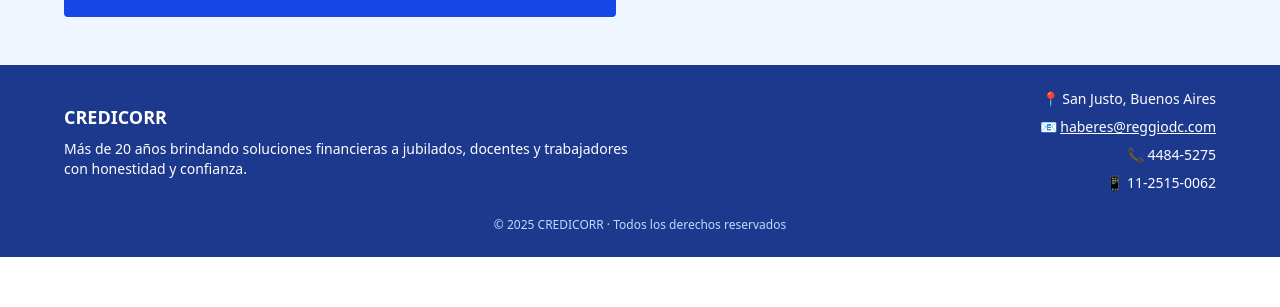
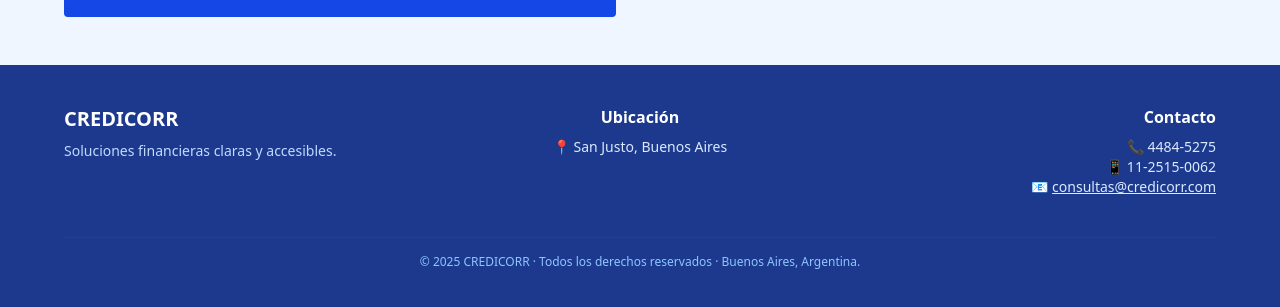
Before and after one commit to sarodruiz/landing-page-credicorr, a React (Vite) app: page / in a window 1280 px wide. Shown: the part 2443-2750 px from the top of the page. Before the commit the page ends 2700 px from the top, so only its background shows below. Built offline with nearby package versions, Linux system fonts and the light colour scheme.

Commit message:
modified footer

```diff
--- a/src/components/Footer.jsx
+++ b/src/components/Footer.jsx
@@ -1,37 +1,39 @@
 function Footer() {
   return (
-    <footer className="bg-blue-900 text-white py-6 px-6 md:px-16">
-      <div className="max-w-6xl mx-auto grid md:grid-cols-2 gap-6 items-center">
-        {/* Identidad institucional */}
+    <footer className="bg-blue-900 text-white py-10 px-6 md:px-16">
+      <div className="max-w-6xl mx-auto grid grid-cols-1 md:grid-cols-3 gap-8 items-start">
+        {/* Logo / Marca */}
         <div className="text-center md:text-left">
-          <h3 className="text-lg font-semibold mb-2">CREDICORR</h3>
-          <p className="text-sm">
-            Más de 20 años brindando soluciones financieras a jubilados,
-            docentes y trabajadores con honestidad y confianza.
+          <h3 className="text-xl font-bold mb-2">CREDICORR</h3>
+          <p className="text-sm text-blue-200">
+            Soluciones financieras claras y accesibles.
           </p>
         </div>
 
-        {/* Contacto final */}
+        {/* Ubicación */}
+        <div className="text-center">
+          <h4 className="font-semibold text-base mb-2">Ubicación</h4>
+          <p className="text-sm text-blue-100">📍 San Justo, Buenos Aires</p>
+        </div>
+
+        {/* Contacto */}
         <div className="text-center md:text-right">
-          <p className="text-sm mb-2">📍 San Justo, Buenos Aires</p>
-          <p className="text-sm mb-2">
+          <h4 className="font-semibold text-base mb-2">Contacto</h4>
+          <p className="text-sm text-blue-100">📞 4484-5275</p>
+          <p className="text-sm text-blue-100">📱 11-2515-0062</p>
+          <p className="text-sm text-blue-100">
             📧{" "}
-            <a
-              href="mailto:haberes@reggiodc.com"
-              className="underline text-white"
-            >
-              haberes@reggiodc.com
+            <a href="mailto:consultas@credicorr.com" className="underline">
+              consultas@credicorr.com
             </a>
           </p>
-          <p className="text-sm mb-2">📞 4484-5275</p>
-          <p className="text-sm">📱 11-2515-0062</p>
         </div>
       </div>
 
       {/* Línea inferior */}
-      <div className="mt-6 text-center text-xs text-blue-200">
+      <div className="mt-10 border-t border-blue-800 pt-4 text-center text-xs text-blue-300">
         &copy; {new Date().getFullYear()} CREDICORR · Todos los derechos
-        reservados
+        reservados · Buenos Aires, Argentina.
       </div>
     </footer>
   );
```
